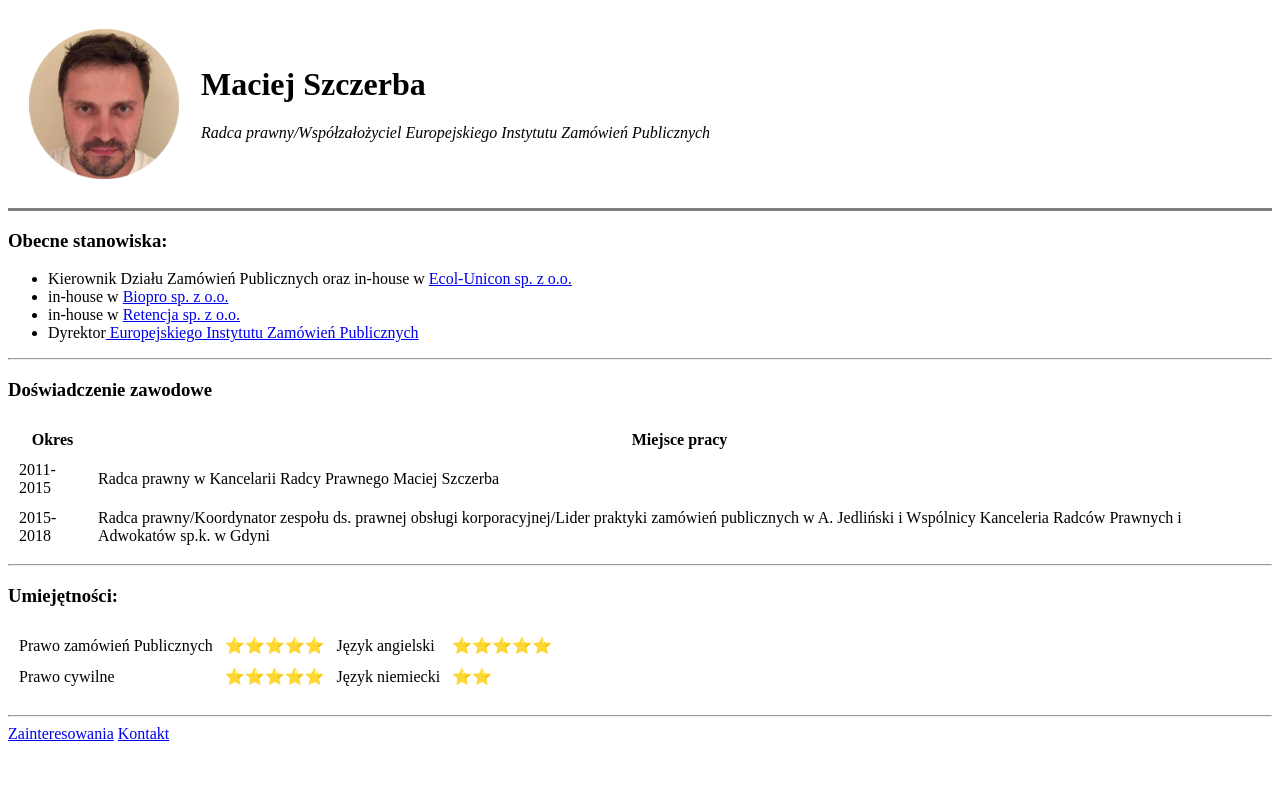
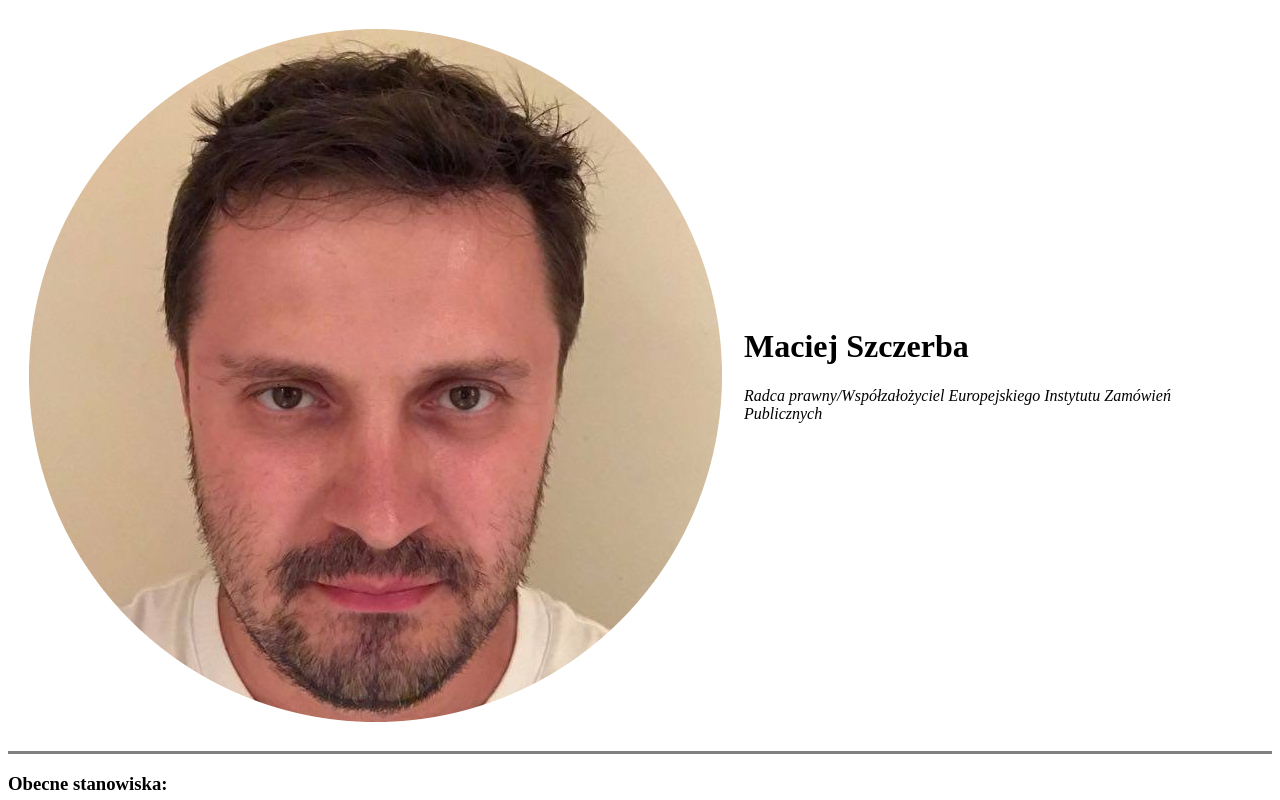
Before and after one commit to MacSzcz/CV, a plain HTML site: page index.html in a window 1280 px wide. Shown: the top 800 px of the page. Drawn offline with Linux system fonts and the light colour scheme.

Commit message:
Update index.html

```diff
--- a/index.html
+++ b/index.html
@@ -9,7 +9,7 @@
 <body>
   <table cellspacing="20">
     <tr>
-      <td><img src="IMAGES/moje_foto_cropped.png" height="150" alt="zdjęcie profilowe"></td>
+      <td><img src="IMAGES/moje_foto_cropped.png" alt="zdjęcie profilowe"></td>
       <td>
         <h1>Maciej Szczerba</h1>
         <p><em>Radca prawny/Współzałożyciel Europejskiego Instytutu Zamówień Publicznych</em></p>
```
